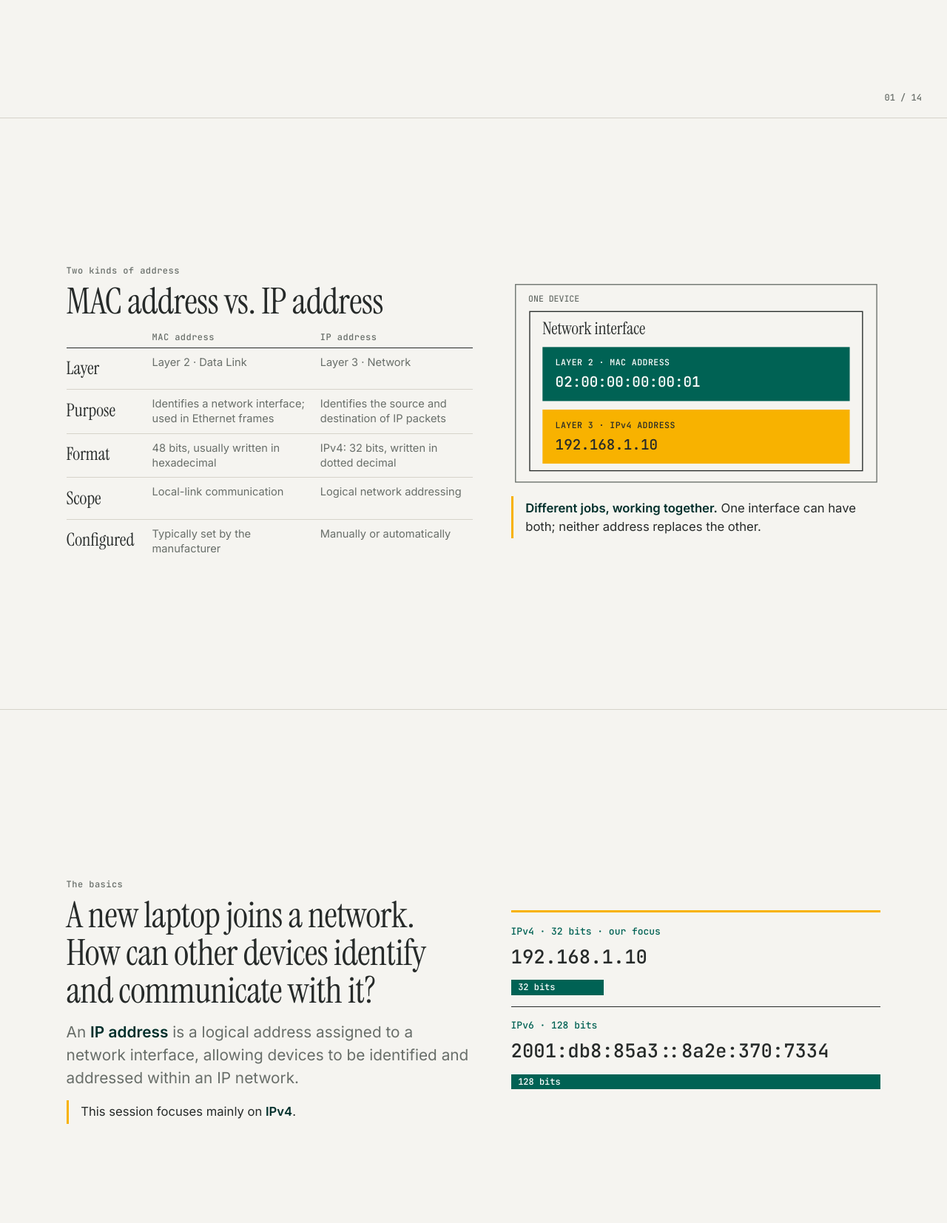
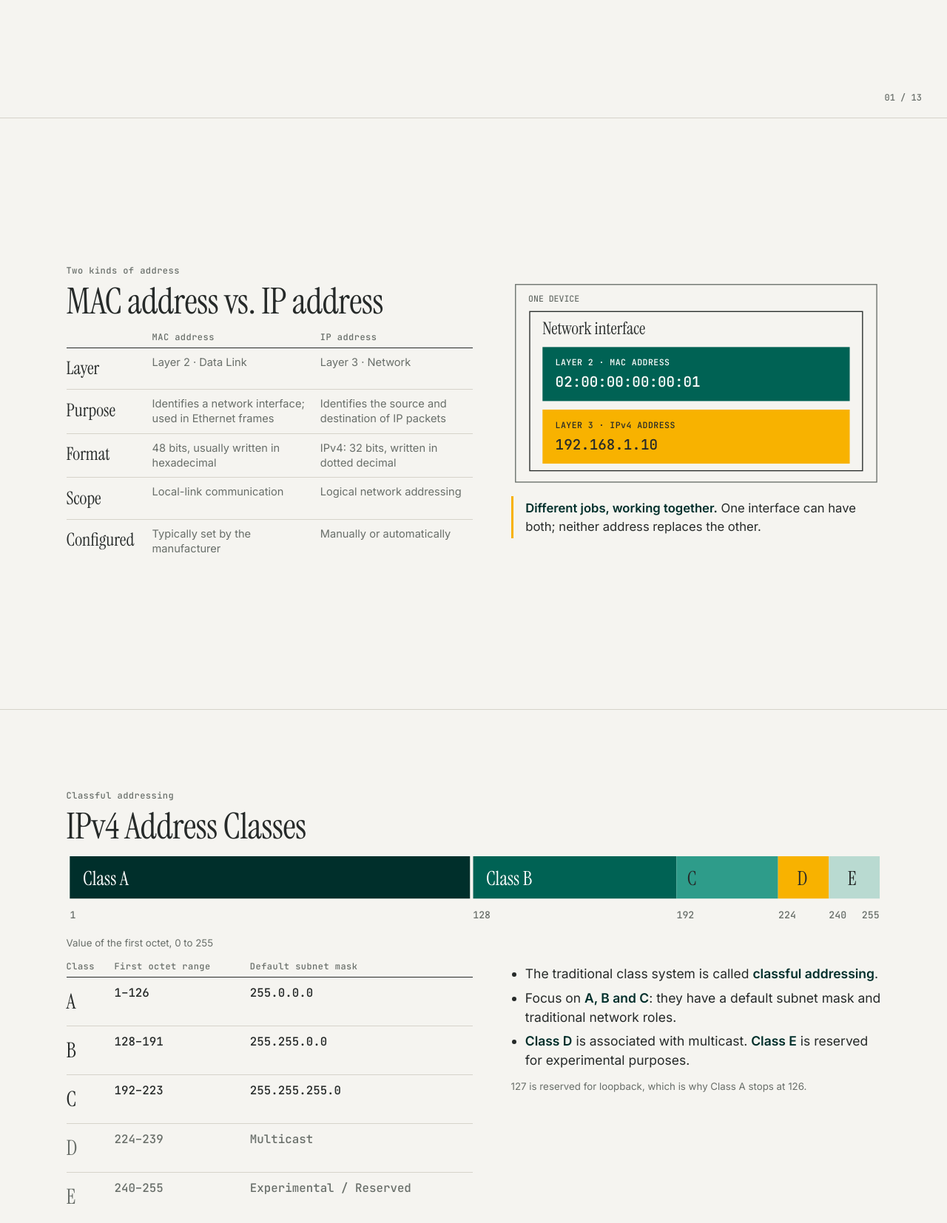
Before and after one commit to null-om/network-camp, a plain HTML site: page sessions/session-02.html in a window 1280 px wide. Shown: the part 640-2294 px from the top of the page at 74% size. Drawn offline with Linux system fonts and the light colour scheme.

Commit message:
last edit s2

```diff
--- a/sessions/session-02.html
+++ b/sessions/session-02.html
@@ -236,7 +236,7 @@ sup{font-size:.65em;line-height:0}
 <div id="bar" role="progressbar" aria-label="Presentation progress"></div>
 <button id="tg" type="button" aria-label="Switch to dark theme" title="Switch to dark theme"><svg class="moon" viewBox="0 0 24 24" aria-hidden="true"><path d="M21 12.8A9 9 0 1 1 11.2 3a7 7 0 0 0 9.8 9.8z"/></svg><svg class="sun" viewBox="0 0 24 24" aria-hidden="true"><circle cx="12" cy="12" r="4"/><path d="M12 2v2M12 20v2M4.9 4.9l1.4 1.4M17.7 17.7l1.4 1.4M2 12h2M20 12h2M4.9 19.1l1.4-1.4M17.7 6.3l1.4-1.4"/></svg></button>
 <nav id="nv" aria-label="Slide navigation"></nav>
-<div id="n" aria-live="polite">01 / 06</div>
+<div id="n" aria-live="polite">01 / 13</div>
 <main>
 
 <!-- 01 Cover -->
@@ -266,33 +266,7 @@ sup{font-size:.65em;line-height:0}
 <p class="note rv"><b>Different jobs, working together.</b> One interface can have both; neither address replaces the other.</p></div>
 </div></section>
 
-<!-- 03 What is an IP address -->
-<section class="s cp" aria-label="What is an IP address"><div class="in two">
-<div><span class="m rv">The basics</span><h2 class="rv q">A new laptop joins a network. How can other devices identify and communicate with it?</h2>
-<p class="lead rv">An <b>IP address</b> is a logical address assigned to a network interface, allowing devices to be identified and addressed within an IP network.</p>
-<p class="note rv">This session focuses mainly on <b>IPv4</b>.</p></div>
-<div class="rv">
-<div class="blk focus"><span class="t">IPv4 · 32 bits · our focus</span><div class="addr">192.168.1.10</div><div class="szb s32">32 bits</div></div>
-<div class="blk"><span class="t">IPv6 · 128 bits</span><div class="addr">2001:db8:85a3::8a2e:370:7334</div><div class="szb s128">128 bits</div></div>
-</div>
-</div></section>
-
-<!-- 04 Binary & IPv4 -->
-<section class="s cp" aria-label="Binary and IPv4"><div class="in">
-<span class="m rv">Number systems</span><h2 class="rv">Binary &amp; IPv4</h2>
-<div class="two" style="align-items:start">
-<ul class="ul rv" style="font-size:1.05em;color:var(--ink)"><li>Binary uses only two digits: <b>0</b> and <b>1</b>.</li><li>A <b>bit</b> is one binary digit.</li><li>An IPv4 <b>octet</b> is 8 bits.</li><li>Each bit position has a decimal value. Add up the positions set to 1.</li></ul>
-<div class="pvw rv"><div class="pv">
-<span></span><span class="pvh">128</span><span class="pvh">64</span><span class="pvh">32</span><span class="pvh">16</span><span class="pvh">8</span><span class="pvh">4</span><span class="pvh">2</span><span class="pvh">1</span><span class="sum"></span>
-<span class="dec">192</span><span class="bt one">1</span><span class="bt one">1</span><span class="bt">0</span><span class="bt">0</span><span class="bt">0</span><span class="bt">0</span><span class="bt">0</span><span class="bt">0</span><span class="sum">128+64=192</span>
-<span class="dec">10</span><span class="bt">0</span><span class="bt">0</span><span class="bt">0</span><span class="bt">0</span><span class="bt one">1</span><span class="bt">0</span><span class="bt one">1</span><span class="bt">0</span><span class="sum">8+2=10</span>
-</div></div></div>
-<p class="m rv" style="margin:1.2em 0 .2em">An IPv4 address is four octets: 4 × 8 bits = <span class="hl">32 bits</span></p>
-<div class="oct rv" role="group" aria-label="192.168.1.10 shown as four 8-bit octets"><div class="og"><div class="od">192<em>.</em></div><div class="ob" aria-label="1 1 0 0 0 0 0 0"><i class="one">1</i><i class="one">1</i><i class="">0</i><i class="">0</i><i class="">0</i><i class="">0</i><i class="">0</i><i class="">0</i></div><div class="ol">OCTET 1 · 8 BITS</div></div><div class="og"><div class="od">168<em>.</em></div><div class="ob" aria-label="1 0 1 0 1 0 0 0"><i class="one">1</i><i class="">0</i><i class="one">1</i><i class="">0</i><i class="one">1</i><i class="">0</i><i class="">0</i><i class="">0</i></div><div class="ol">OCTET 2 · 8 BITS</div></div><div class="og"><div class="od">1<em>.</em></div><div class="ob" aria-label="0 0 0 0 0 0 0 1"><i class="">0</i><i class="">0</i><i class="">0</i><i class="">0</i><i class="">0</i><i class="">0</i><i class="">0</i><i class="one">1</i></div><div class="ol">OCTET 3 · 8 BITS</div></div><div class="og"><div class="od">10</div><div class="ob" aria-label="0 0 0 0 1 0 1 0"><i class="">0</i><i class="">0</i><i class="">0</i><i class="">0</i><i class="one">1</i><i class="">0</i><i class="one">1</i><i class="">0</i></div><div class="ol">OCTET 4 · 8 BITS</div></div></div>
-<p class="note rv">Why binary? It is the key to understanding subnet masks, separating network and host portions, and subnetting calculations.</p>
-</div></section>
-
-<!-- 05 IPv4 address classes -->
+<!-- 03 IPv4 address classes -->
 <section class="s cp" aria-label="IPv4 address classes"><div class="in">
 <span class="m rv">Classful addressing</span><h2 class="rv">IPv4 Address Classes</h2>
 <svg class="dg rv" viewBox="0 0 1000 96" role="img" aria-labelledby="cl-t cl-d" style="max-height:15vh"><title id="cl-t">First-octet ranges of IPv4 classes</title><desc id="cl-d">A bar from 0 to 255: Class A 1 to 126, Class B 128 to 191, Class C 192 to 223, Class D 224 to 239, Class E 240 to 255.</desc>
@@ -319,7 +293,22 @@ sup{font-size:.65em;line-height:0}
 <p class="cmp-note">127 is reserved for loopback, which is why Class A stops at 126.</p></div>
 </div></div></section>
 
-<!-- 06 Subnet mask -->
+<!-- 04 Binary & IPv4 -->
+<section class="s cp" aria-label="Binary and IPv4"><div class="in">
+<span class="m rv">Number systems</span><h2 class="rv">Binary &amp; IPv4</h2>
+<div class="two" style="align-items:start">
+<ul class="ul rv" style="font-size:1.05em;color:var(--ink)"><li>Binary uses only two digits: <b>0</b> and <b>1</b>.</li><li>A <b>bit</b> is one binary digit.</li><li>An IPv4 <b>octet</b> is 8 bits.</li><li>Each bit position has a decimal value. Add up the positions set to 1.</li></ul>
+<div class="pvw rv"><div class="pv">
+<span></span><span class="pvh">128</span><span class="pvh">64</span><span class="pvh">32</span><span class="pvh">16</span><span class="pvh">8</span><span class="pvh">4</span><span class="pvh">2</span><span class="pvh">1</span><span class="sum"></span>
+<span class="dec">192</span><span class="bt one">1</span><span class="bt one">1</span><span class="bt">0</span><span class="bt">0</span><span class="bt">0</span><span class="bt">0</span><span class="bt">0</span><span class="bt">0</span><span class="sum">128+64=192</span>
+<span class="dec">10</span><span class="bt">0</span><span class="bt">0</span><span class="bt">0</span><span class="bt">0</span><span class="bt one">1</span><span class="bt">0</span><span class="bt one">1</span><span class="bt">0</span><span class="sum">8+2=10</span>
+</div></div></div>
+<p class="m rv" style="margin:1.2em 0 .2em">An IPv4 address is four octets: 4 × 8 bits = <span class="hl">32 bits</span></p>
+<div class="oct rv" role="group" aria-label="192.168.1.10 shown as four 8-bit octets"><div class="og"><div class="od">192<em>.</em></div><div class="ob" aria-label="1 1 0 0 0 0 0 0"><i class="one">1</i><i class="one">1</i><i class="">0</i><i class="">0</i><i class="">0</i><i class="">0</i><i class="">0</i><i class="">0</i></div><div class="ol">OCTET 1 · 8 BITS</div></div><div class="og"><div class="od">168<em>.</em></div><div class="ob" aria-label="1 0 1 0 1 0 0 0"><i class="one">1</i><i class="">0</i><i class="one">1</i><i class="">0</i><i class="one">1</i><i class="">0</i><i class="">0</i><i class="">0</i></div><div class="ol">OCTET 2 · 8 BITS</div></div><div class="og"><div class="od">1<em>.</em></div><div class="ob" aria-label="0 0 0 0 0 0 0 1"><i class="">0</i><i class="">0</i><i class="">0</i><i class="">0</i><i class="">0</i><i class="">0</i><i class="">0</i><i class="one">1</i></div><div class="ol">OCTET 3 · 8 BITS</div></div><div class="og"><div class="od">10</div><div class="ob" aria-label="0 0 0 0 1 0 1 0"><i class="">0</i><i class="">0</i><i class="">0</i><i class="">0</i><i class="one">1</i><i class="">0</i><i class="one">1</i><i class="">0</i></div><div class="ol">OCTET 4 · 8 BITS</div></div></div>
+<p class="note rv">Why binary? It is the key to understanding subnet masks, separating network and host portions, and subnetting calculations.</p>
+</div></section>
+
+<!-- 05 Subnet mask -->
 <section class="s cp" aria-label="Subnet mask"><div class="in">
 <span class="m rv">Network part vs. host part</span><h2 class="rv">Subnet Mask: Network Part vs. Host Part</h2>
 <p class="lead rv" style="margin-bottom:.5em">A <b>subnet mask</b> is a 32-bit value used to distinguish the network portion of an IPv4 address from the host portion.</p>
@@ -335,7 +324,7 @@ sup{font-size:.65em;line-height:0}
 <div class="c"><span class="t">CIDR prefix notation</span><p><code>255.255.255.0 = /24</code><br>/24 means 24 network bits.</p></div>
 </div></div></section>
 
-<!-- 07 Same network? -->
+<!-- 06 Same network? -->
 <section class="s cp" aria-label="Are these devices on the same network"><div class="in">
 <span class="m rv">Network boundaries</span><h2 class="rv q" style="font-size:clamp(1.8rem,3.4vw,2.9rem)">Two devices have different IP addresses. Does that mean they belong to different networks?</h2>
 <p class="lead rv" style="margin-bottom:.4em">Not necessarily. The answer depends on the <b>subnet mask</b>, not on whether the IP addresses differ.</p>
@@ -358,7 +347,7 @@ sup{font-size:.65em;line-height:0}
 <p class="note rv">The highlighted part is the network portion (the first 24 bits). Keep it, set the host part to 0, and you get the network address.</p>
 </div></section>
 
-<!-- 08 Why subnetting -->
+<!-- 07 Why subnetting -->
 <section class="s cp" aria-label="Why do we need subnetting"><div class="in">
 <span class="m rv">Why subnetting?</span><h2 class="rv q" style="font-size:clamp(1.8rem,3.4vw,2.9rem)">What happens when a network becomes too large to manage as one network?</h2>
 <p class="lead rv" style="margin:0 0 .2em"><b>Subnetting</b> divides one larger IP network into multiple smaller logical networks.</p>
@@ -367,7 +356,7 @@ sup{font-size:.65em;line-height:0}
 <p class="tr rv">Now that we understand why networks need to be divided, let’s learn how subnetting actually works.</p>
 </div></section>
 
-<!-- 09 How subnetting works -->
+<!-- 08 How subnetting works -->
 <section class="s cp" aria-label="How subnetting works"><div class="in">
 <span class="m rv">Subnetting</span><h2 class="rv">How Subnetting Works</h2>
 <div class="two" style="align-items:start;gap:3vw">
@@ -388,7 +377,7 @@ sup{font-size:.65em;line-height:0}
 <div class="c"><span class="t">Usable hosts per subnet</span><div class="fm">2<sup>h</sup> − 2</div><p>h = remaining host bits; the 2 reserved addresses are the network and broadcast addresses. Here: 2<sup>7</sup> = 128, so 128 − 2 = <b>126 usable</b>.</p></div>
 </div></div></section>
 
-<!-- 10 Worked example -->
+<!-- 09 Worked example -->
 <section class="s cp" aria-label="Subnetting worked example"><div class="in">
 <span class="m rv">Worked example</span><h2 class="rv">Subnetting: A Worked Example</h2>
 <p class="lead rv" style="margin:0 0 .4em">We have <b>192.168.1.0/24</b> and want to divide it into <b>two</b> smaller subnets.</p>
@@ -399,7 +388,7 @@ sup{font-size:.65em;line-height:0}
 <div class="as rv" style="transition-delay:1.3s;margin-top:.5em"><div class="ab"><div class="ar"><b style="color:inherit">Subnet 1</b><br>.0 – .127</div><div class="ad"><span class="tt">Network 192.168.1.0/25</span><span class="k">NETWORK</span><span class="v">192.168.1.0</span><span class="k">FIRST USABLE</span><span class="v">192.168.1.1</span><span class="k">LAST USABLE</span><span class="v">192.168.1.126</span><span class="k">BROADCAST</span><span class="v">192.168.1.127</span></div></div><div class="ab bd" data-b="boundary: .127 | .128"><div class="ar"><b style="color:inherit">Subnet 2</b><br>.128 – .255</div><div class="ad"><span class="tt">Network 192.168.1.128/25</span><span class="k">NETWORK</span><span class="v">192.168.1.128</span><span class="k">FIRST USABLE</span><span class="v">192.168.1.129</span><span class="k">LAST USABLE</span><span class="v">192.168.1.254</span><span class="k">BROADCAST</span><span class="v">192.168.1.255</span></div></div></div></div></div>
 </div></section>
 
-<!-- 11 Second example -->
+<!-- 10 Second example -->
 <section class="s cp" aria-label="A second subnetting example"><div class="in">
 <span class="m rv">Second example</span><h2 class="rv">A Second Subnetting Example</h2>
 <p class="lead rv" style="margin:0 0 .4em">We have <b>192.168.1.0/24</b> and want to divide it into <b>four</b> smaller subnets.</p>
@@ -411,7 +400,7 @@ sup{font-size:.65em;line-height:0}
 <p class="tr rv" style="transition-delay:1.3s">More subnets mean fewer available host addresses in each subnet.</p>
 </div></section>
 
-<!-- 12 Essential network configuration -->
+<!-- 11 Essential network configuration -->
 <section class="s cp" aria-label="Essential network configuration"><div class="in">
 <span class="m rv">Network configuration</span><h2 class="rv">Essential Network Configuration</h2>
 <div class="cfg"><div class="ch rv"><span>Device configuration</span><span>Example values</span></div><div class="cr rv" style="transition-delay:0.10s"><div class="cn">IP Address</div><div class="cv">192.168.1.10</div><div class="cd">Identifies a device’s network interface within an IP network.</div></div><div class="cr rv" style="transition-delay:0.25s"><div class="cn">Subnet Mask<span class="tg">Learned</span></div><div class="cv">255.255.255.0 (/24)</div><div class="cd">Shows which part of the IP address is the network and which is the host.</div></div><div class="cr nw2 rv" style="transition-delay:0.40s"><div class="cn">Default Gateway<span class="tg">New</span></div><div class="cv">192.168.1.1</div><div class="cd">The address a device uses to reach destinations <b>outside its local network</b>. Usually the local router’s IP address.</div></div><div class="cr rv" style="transition-delay:0.55s"><div class="cn">DNS Server<span class="tg">Session 01</span></div><div class="cv">8.8.8.8</div><div class="cd">Resolves domain names into IP addresses, e.g. example.com into an IP address.</div></div></div>
@@ -422,14 +411,14 @@ sup{font-size:.65em;line-height:0}
 <div class="pr"><span class="k">PRIVATE</span><span>Used within private networks.</span><span class="k">PUBLIC</span><span>Used for addressing on the public Internet.</span><span class="k">NAT</span><span>Commonly lets private-address devices access external networks.</span></div></div>
 </div></div></section>
 
-<!-- 13 Key takeaways -->
+<!-- 12 Key takeaways -->
 <section class="s cp" aria-label="Key takeaways"><div class="in"><span class="m rv">Recap</span><h2 class="rv">Key takeaways</h2>
 <div class="g" style="grid-template-columns:repeat(auto-fit,minmax(250px,1fr))">
 <div class="c rv"><span class="t">01 · MAC vs. IP</span><p>MAC and IP addresses serve different purposes at different network layers.</p></div><div class="c rv"><span class="t">02 · IPv4</span><p>An IPv4 address has 32 bits, divided into four octets.</p></div><div class="c rv"><span class="t">03 · Binary</span><p>Binary helps us understand IP addressing and subnet masks.</p></div><div class="c rv"><span class="t">04 · IP classes</span><p>Traditional classes introduced the original classful addressing system.</p></div><div class="c rv"><span class="t">05 · Subnet mask</span><p>It identifies the network and host portions of an IP address.</p></div><div class="c rv"><span class="t">06 · Subnetting</span><p>Borrowing host bits divides a larger network into smaller subnets.</p></div><div class="c rv"><span class="t">07 · Configuration</span><p>Devices rely on an IP address, subnet mask, gateway, and DNS.</p></div>
 <div class="c nx rv"><span class="t">Next session</span><div class="nm2">Switching &amp; VLANs</div><p>From understanding IP networks to understanding how devices connect within them.</p></div>
 </div></div></section>
 
-<!-- 14 Questions -->
+<!-- 13 Questions -->
 <section class="s cov end" aria-label="Questions"><div class="in qa">
 <div><span class="m rv">Cipher Team · Networking Camp · Session 02</span>
 <h1 class="rv">Questions?</h1>
```
